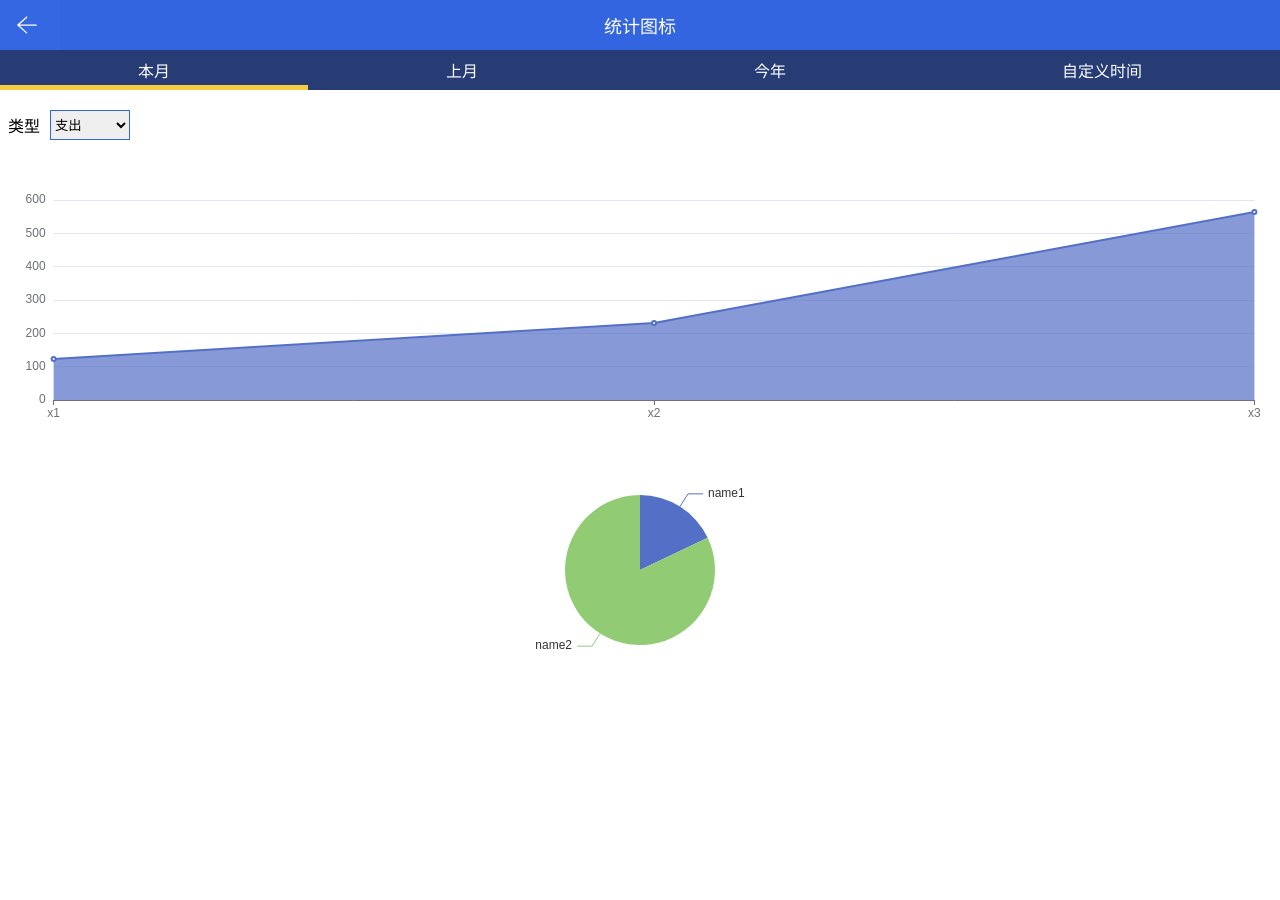
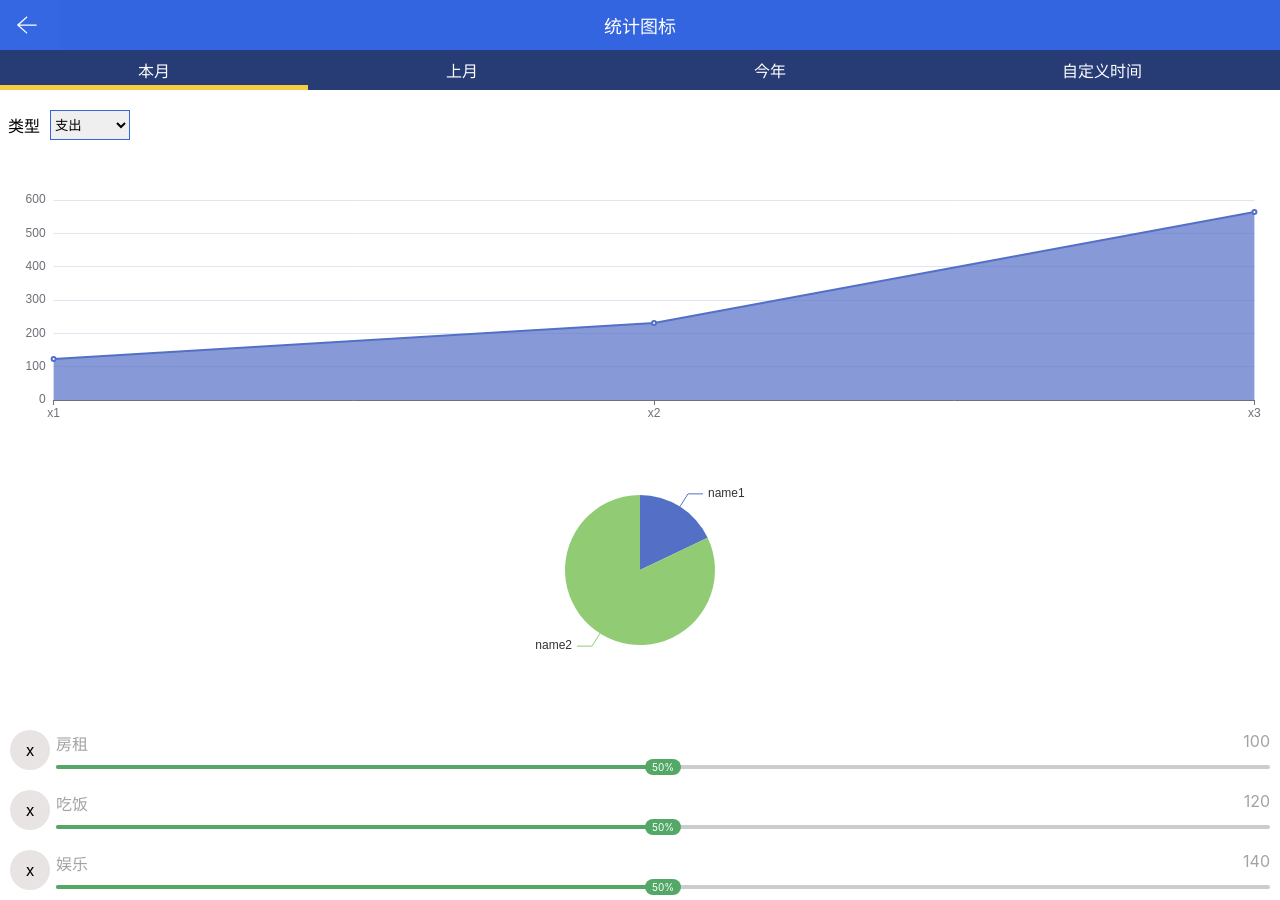
Before and after one commit to jgorijinal/github-page-demo-1, a Vue app: page /#/statistics in a window 1280 px wide. Before the commit the page ends 800 px from the top, so only its background shows below. Built offline with nearby package versions, Linux system fonts and the light colour scheme.

Commit message:
实现进度条列表组件

```diff
--- a/components.d.ts
+++ b/components.d.ts
@@ -32,5 +32,7 @@ declare module '@vue/runtime-core' {
     VanForm: typeof import('vant/es')['Form']
     VanNumberKeyboard: typeof import('vant/es')['NumberKeyboard']
     VanPopup: typeof import('vant/es')['Popup']
+    VanProcess: typeof import('vant/es')['Process']
+    VanProgress: typeof import('vant/es')['Progress']
   }
 }
--- a/src/views/statistics/components/charts.vue
+++ b/src/views/statistics/components/charts.vue
@@ -12,12 +12,14 @@
     <!--图表-->
     <line-echart :x-labels="['x1','x2','x3']" :values="['123','231','564']"></line-echart>
     <pie-echart :pie-data="[{name:'name1',value:'123'},{name:'name2',value:'564'}]"/>
+    <!--进度条-->
+    <progress-bar />
   </div>
 </template>
 <script setup lang="ts">
-import { ref,onMounted } from 'vue'
 import lineEchart from './LineEchart.vue'
 import pieEchart from './pieEchart.vue'
+import progressBar from './progressBar.vue'
 // 开始时间, 结束时间, 支出/收入类型 v-model 绑定
 interface chartsProps {
   startDate: string
--- /dev/null
+++ b/src/views/statistics/components/progressBar.vue
@@ -0,0 +1,65 @@
+<template>
+  <template v-for="item in betterData" :key="item.tag.id">
+  <div class="progress-bar">
+    <div class="progress-bar-sign">
+      {{item.tag.sign}}
+    </div>
+    <div class="progress-bar-text">
+      <div class="progress-bar-text-info">
+        <span>{{item.tag.name}}</span>
+        <span>{{item.amount}}</span>
+      </div>
+      <van-progress :percentage="50" color="#53a868" track-color="#cccccc"/>
+    </div>
+  </div>
+</template>
+</template>
+<script setup lang="ts">
+import { ref, computed } from 'vue'
+// 数据示例
+const data = [
+  { tag: { id: 1, name: '房租', sign: 'x' }, amount: 100 },
+  { tag: { id: 2, name: '吃饭', sign: 'x' }, amount: 120 },
+  { tag: {id:3,name:'娱乐',sign:'x'},amount: 140 },
+]
+// 每个数据加工加入百分比
+const betterData = computed(() => {
+  let total = 0
+  data.forEach((item) => {
+    total += item.amount
+  })
+  return data.map(item => {
+    return {
+      ...item, percentage: Math.round((item.amount / total) * 100) + '%'
+    }
+  })
+})
+console.log(betterData.value)
+</script>
+<style lang="scss" scoped>
+.progress-bar {
+  padding:10px;
+  display: flex;
+  align-items: center;
+  flex-wrap: wrap;
+  &-sign{
+    width:40px;
+    height:40px;
+    display: flex;
+    justify-content: center;
+    align-items: center;
+    background-color: #e8e4e4;
+    border-radius: 50%;
+    margin-right:6px;
+  }
+  &-text{
+    flex-grow: 1;
+    &-info{
+      padding-bottom:10px;
+      display: flex;
+      color:#a5a2a2;
+      justify-content: space-between;
+    }
+  }
+}
+</style>
--- a/src/views/statistics/statistics.vue
+++ b/src/views/statistics/statistics.vue
@@ -4,7 +4,7 @@
       <img :src="fanhuiSvg" alt="" class="fanhui">
     </template>
   </nav-bar>
-  <tabs v-model:active="activeName">
+    <tabs v-model:active="activeName">
     <tab name="本月">
       <charts  :startDate="getThisMonth().startDate" :endDate="getThisMonth().endDate" v-model="activeSelect"/>
     </tab>
```
